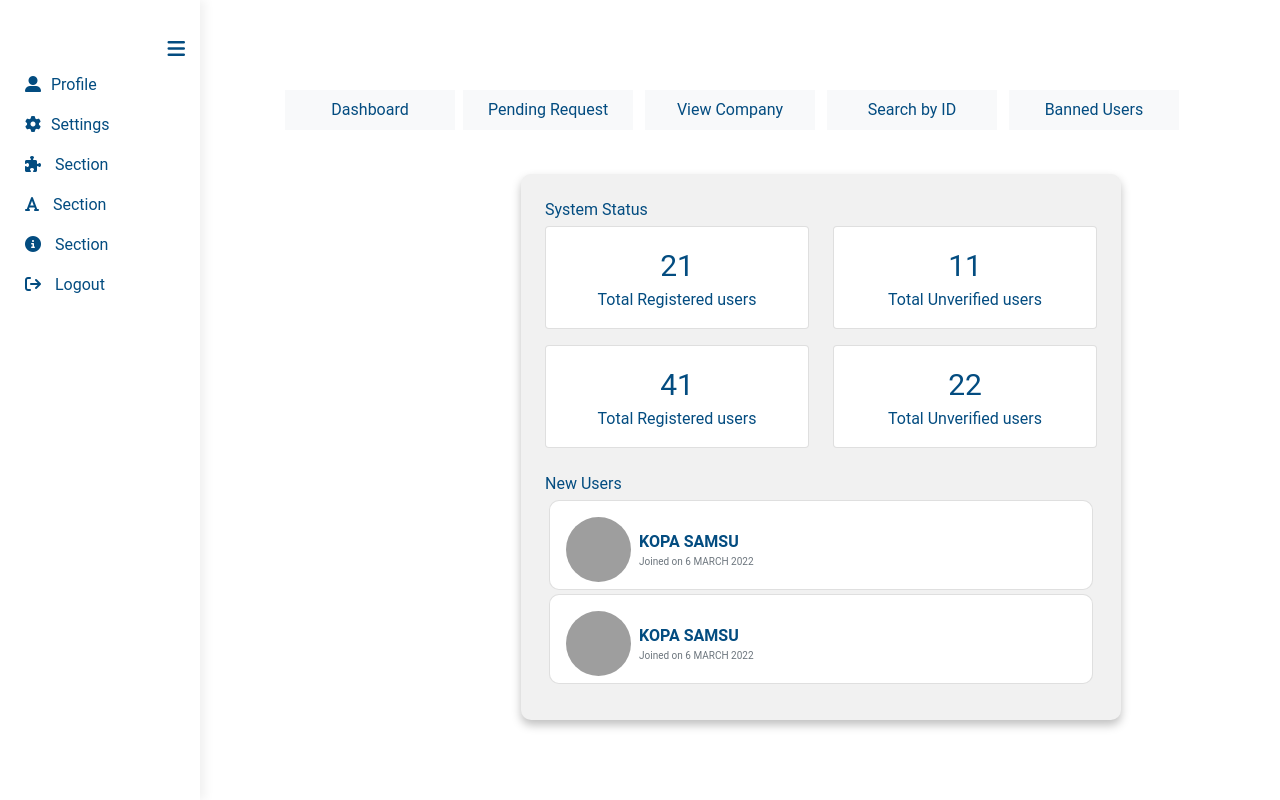
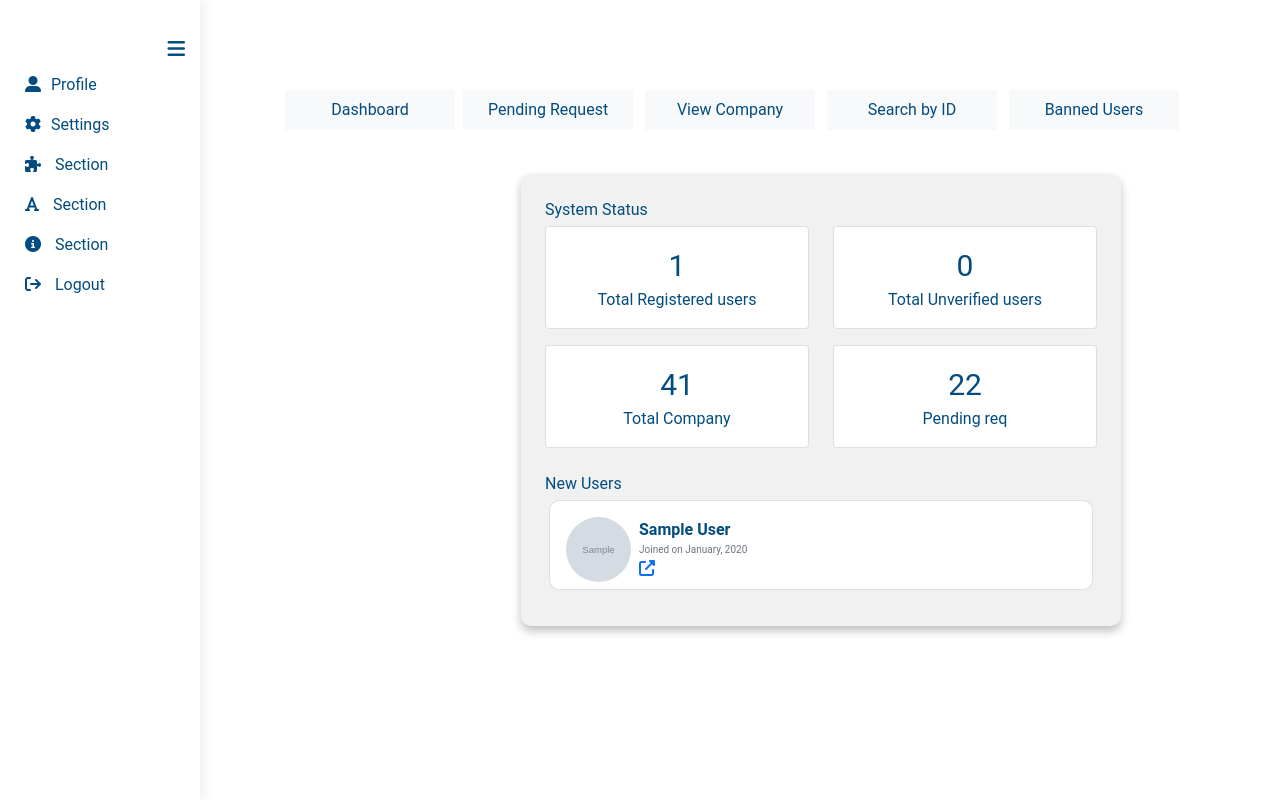
Before and after one commit to shamsurlm10/Q-Air, a Flask app: page /admins/ in a window 1280 px wide. Run offline with Flask 2, Linux system fonts and the light colour scheme; a user stored in the database is signed in; tables that the repository leaves empty hold one stand-in row (values such as "Sample post"); grey boxes marked "Sample" are stand-in pictures; some libraries are stand-ins or nearby versions; grey boxes are pictures that could not be loaded.

Commit message:
feat: Implemented admin routs features

```diff
--- a/qair/admins/routes.py
+++ b/qair/admins/routes.py
@@ -1,6 +1,7 @@
 from flask import Blueprint, flash, redirect, render_template, request, url_for
 from flask_login import current_user, login_required
-
+from qair.models import Profile, User
+from sqlalchemy import desc
 
 admins = Blueprint("admins", __name__, url_prefix="/admins")
 
@@ -8,7 +9,41 @@ admins = Blueprint("admins", __name__, url_prefix="/admins")
 @admins.route("/dashboard")
 @login_required
 def dashboard():
-    return render_template("admins/dashboard.html")
+    users = User.query.all()
+    length = len(users)
+    new_user = User.query.order_by(desc(User.created_at))[:4]
+    profile = Profile.query.all()
+    count=0
+    for i in range(length):
+        if not profile[i].user.is_verified:
+            count+=1
+    return render_template("admins/dashboard.html",length=length, count=count,users=new_user)
+
+@admins.route("/get-profiles-by-profile-id", methods=["POST"])
+@login_required
+def get_profile_by_profile_id():
+    pid = request.form.get("get_by_profile_id")
+    return redirect(url_for("profiles.view_profile", id=pid))
+
+
+@admins.route("/get-profiles-by-user-id", methods=["POST"])
+@login_required
+def get_profile_by_user_id():
+    uid = request.form.get("get_by_user_id")
+    user = User.query.get(uid)
+    if not user:
+        return render_template("mains/errors.html", status=404, message="Profile not found!!")
+    return redirect(url_for("profiles.view_profile", id=user.profile.id))
+
+
+@admins.route("/get-profiles-by-email-id", methods=["POST"])
+@login_required
+def get_profile_by_email_id():
+    email = request.form.get("get_by_email_id")
+    user = User.query.filter_by(email=email).first()
+    if not user:
+        return render_template("mains/errors.html", status=404, message="Profile not found!!")
+    return redirect(url_for("profiles.view_profile", id=user.profile.id))
 
 @admins.route("/pending-request")
 @login_required
--- a/qair/models.py
+++ b/qair/models.py
@@ -58,6 +58,8 @@ class User(db.Model, UserMixin):
                 "message": "Token is not valid for this user.",
             }
         return {"is_authenticate": True, "message": "Password successfully changed."}
+
+
 
 class Profile(db.Model):
     id = db.Column(db.Integer, primary_key=True)
--- a/qair/templates/admins/dashboard.html
+++ b/qair/templates/admins/dashboard.html
@@ -8,96 +8,71 @@
             <div>
                 <div class="card card-r card-body shadow-card p-4">
                     <div class="text-color mb-1">System Status</div>
-
                     <div class="row ">
                         <div class="col-md-6">
-
                             <div class="card card-body card-link">
                                 <div class="d-flex flex-column text-color">
-                                        <div class="text-center card-details text-big">21</div>
+                                    <div class="text-center card-details text-big">{{length}}</div>
                                     <div class="text-center">Total Registered users</div>
                                 </div>
                             </div>
-
                         </div>
                         <div class="col-md-6">
-
                             <div class="card card-body card-link">
                                 <div class="d-flex flex-column v text-color">
-                                        <div class="text-center card-details text-big">11</div>
+                                    <div class="text-center card-details text-big">{{count}}</div>
                                     <div class="text-center">Total Unverified users</div>
                                 </div>
                             </div>
-
                         </div>
                     </div>
                     <div class="row mt-3">
                         <div class="col-md-6">
-
                             <div class="card card-body card-link">
                                 <div class="d-flex flex-column text-color">
                                     <div class="text-center card-details text-big">41</div>
-                                        <div class="text-center">Total Registered users</div>
+                                    <div class="text-center">Total Company</div>
                                 </div>
                             </div>
-
                         </div>
                         <div class="col-md-6">
-
                             <div class="card card-body card-link">
                                 <div class="d-flex flex-column text-color">
                                     <div class="text-center card-details text-big">22</div>
-                                        <div class="text-center">Total Unverified users</div>
+                                    <div class="text-center">Pending req</div>
                                 </div>
                             </div>
-
                         </div>
                     </div>
-
                     <div class="d-flex align-items-center mt-4">
                         <div class="flex-grow-1">
                             <div class="profile-header user-font text-color text-sm mb-1">New Users</div>
                         </div>
-
                     </div>
-
                     <div class="row">
+                        {% for user in users %}
                         <div class="mb-2 w-100">
                             <div class="px-1">
                                 <div class="card card-body shadow-card mb-1 card-deg">
                                     <div class="d-flex flex-row">
-                                        <img class="img-size" src="https://brur.ac.bd/wp-content/uploads/2019/03/male.jpg" alt="">
+                                        <img class="img-size"
+                                            src="{{ url_for('static', filename=user.profile.profile_photo) }}" alt="">
 
-                                        <div class="align-self-center mx-2">
-                                            <p class="card-title-custom my-0 text-color text-sm"><b>KOPA SAMSU</b></p>
-                                        <p class="card-body-custom my-0 text-muted sm-text">Joined on 6 MARCH 2022</p>
+                                        <div  class="align-self-center mx-2">
+                                            <p class="card-title-custom my-0 text-color text-sm"><b>{{ user.profile.full_name }}</b></p>
+                                            <p class="card-body-custom my-0 text-muted sm-text">Joined on {{ user.get_joindate() }}</p>
+                                            <a href="{{ url_for('profiles.view_profile', id=user.profile.id) }}">
+                                                <p class="card-body-custom my-0"><i class="fas fa-external-link-alt"></i></p>
+                                            </a>
                                         </div>
                                     </div>
                                 </div>
-                                <div class="card card-body shadow-card mb-1 card-deg">
-
-
-                                 <div class="d-flex flex-row">
-                                        <img class="img-size" src="https://brur.ac.bd/wp-content/uploads/2019/03/male.jpg" alt="">
-
-                                        <div class="align-self-center mx-2">
-                                            <p class="card-title-custom my-0 text-color text-sm"><b>KOPA SAMSU</b></p>
-                                        <p class="card-body-custom my-0 text-muted sm-text">Joined on 6 MARCH 2022</p>
-                                        </div>
-
-                                    </div>
-
-
-
-                                </div>
-
-
                             </div>
                         </div>
-
+                        {% endfor %}
                     </div>
                 </div>
-
+            </div>
         </div>
     </div>
 </div>
--- a/qair/templates/company/company-settings-layout.html
+++ b/qair/templates/company/company-settings-layout.html
@@ -8,6 +8,8 @@
 {% block content %}
 
     <div class="all-btns">
+        <a href="{{url_for('company.view_company')}}"><button class="menu-btns btn-light" type="button">View Company</button></a>
+        <a href="{{url_for('company.edit_company')}}"><button class="menu-btns btn-light" type="button">Edit Company</button></a>
         <a href="{{url_for('company.create_flight')}}"><button class="menu-btns btn-light" type="button">Create Flight</button></a>
         <a href="{{url_for('company.edit_flight')}}"><button class="menu-btns btn-light mx-1" type="button">Edit Flight</button></a>
         <a href="{{url_for('company.add_planes')}}"><button class="menu-btns btn-light mx-1" type="button">Add Plane</button></a>
--- a/qair/templates/company/edit-company.html
+++ b/qair/templates/company/edit-company.html
@@ -0,0 +1,5 @@
+{% extends "company/company-settings-layout.html" %}
+
+{% block sub_content %}
+edit company and chage company profile and cover
+{% endblock %}
```
Also changed, not shown: qair/company/routes.py (+5 -11 lines), qair/templates/admins/search-by-id.html (+5 -5 lines), qair/templates/company/dashboard.html (deleted, +0 -10 lines), qair/templates/company/view-company.html (added), qair/templates/company/view-profile.html (deleted). Lines whose indentation alone changed are shown as unchanged.
